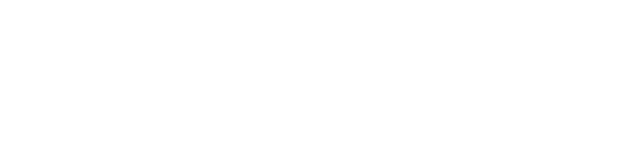
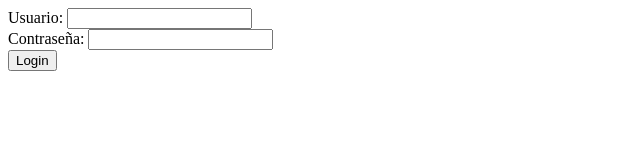
Before and after one commit to johnorjuela/sena, a plain HTML site: page FRONT/login.html in a window 1280 px wide. Shown: the whole page, without its empty margins (0-640 px from the left). Drawn offline with Linux system fonts and the light colour scheme.

Commit message:
login html

```diff
--- a/FRONT/login.html
+++ b/FRONT/login.html
@@ -7,7 +7,17 @@
 </head>
 <body>
     <div class="main-container">
-
+        <form>
+            <div>
+                <label for="user"> Usuario: </label>
+                <input type="text" id="user" required/>
+            </div>
+             <div>
+                <label for="password"> Contraseña: </label>
+                <input type="password" id="password" required/>
+            </div>
+            <button type="submit"> Login </button>
+        </form>
     </div>
 </body>
 </html>
```
